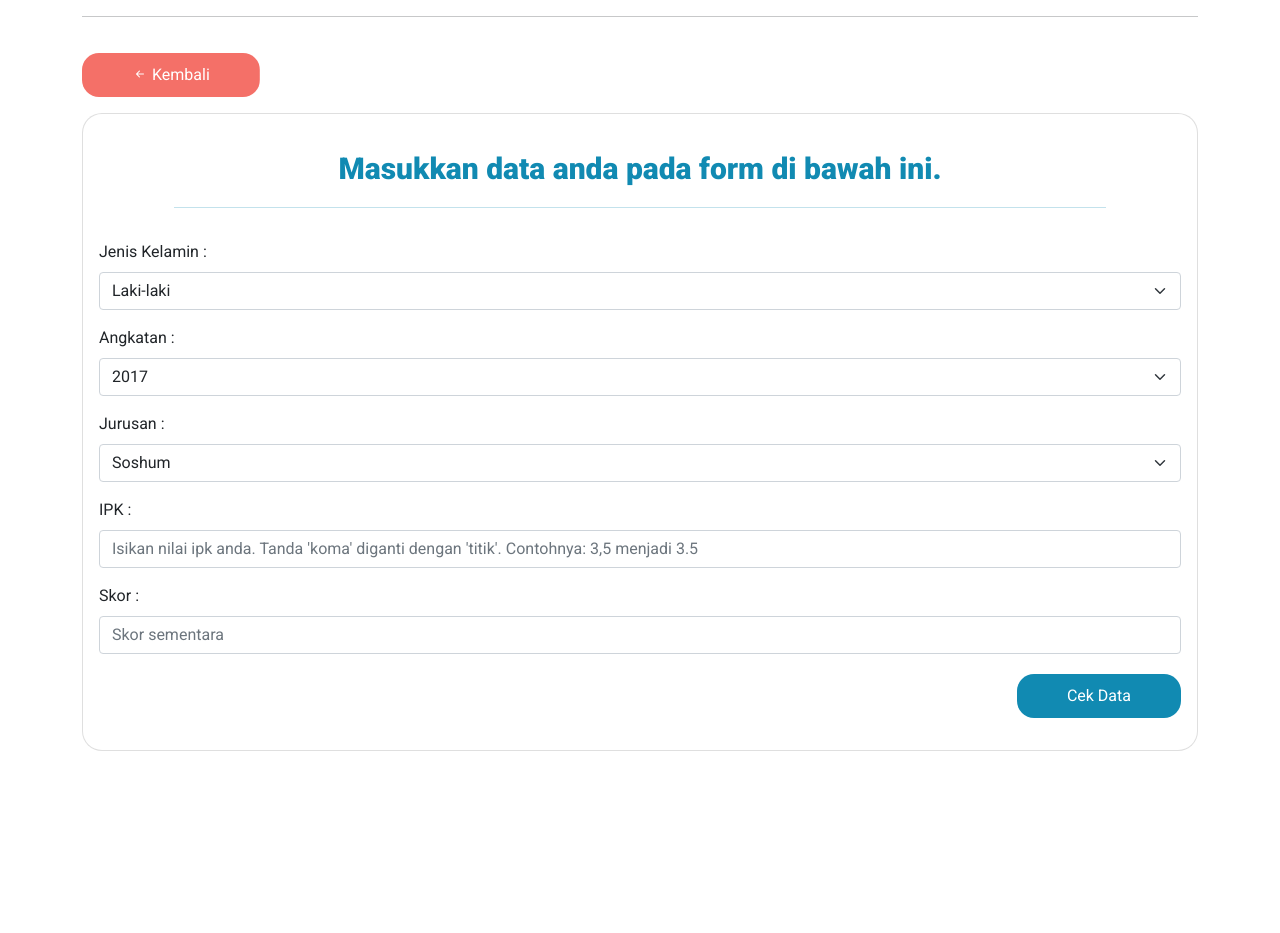
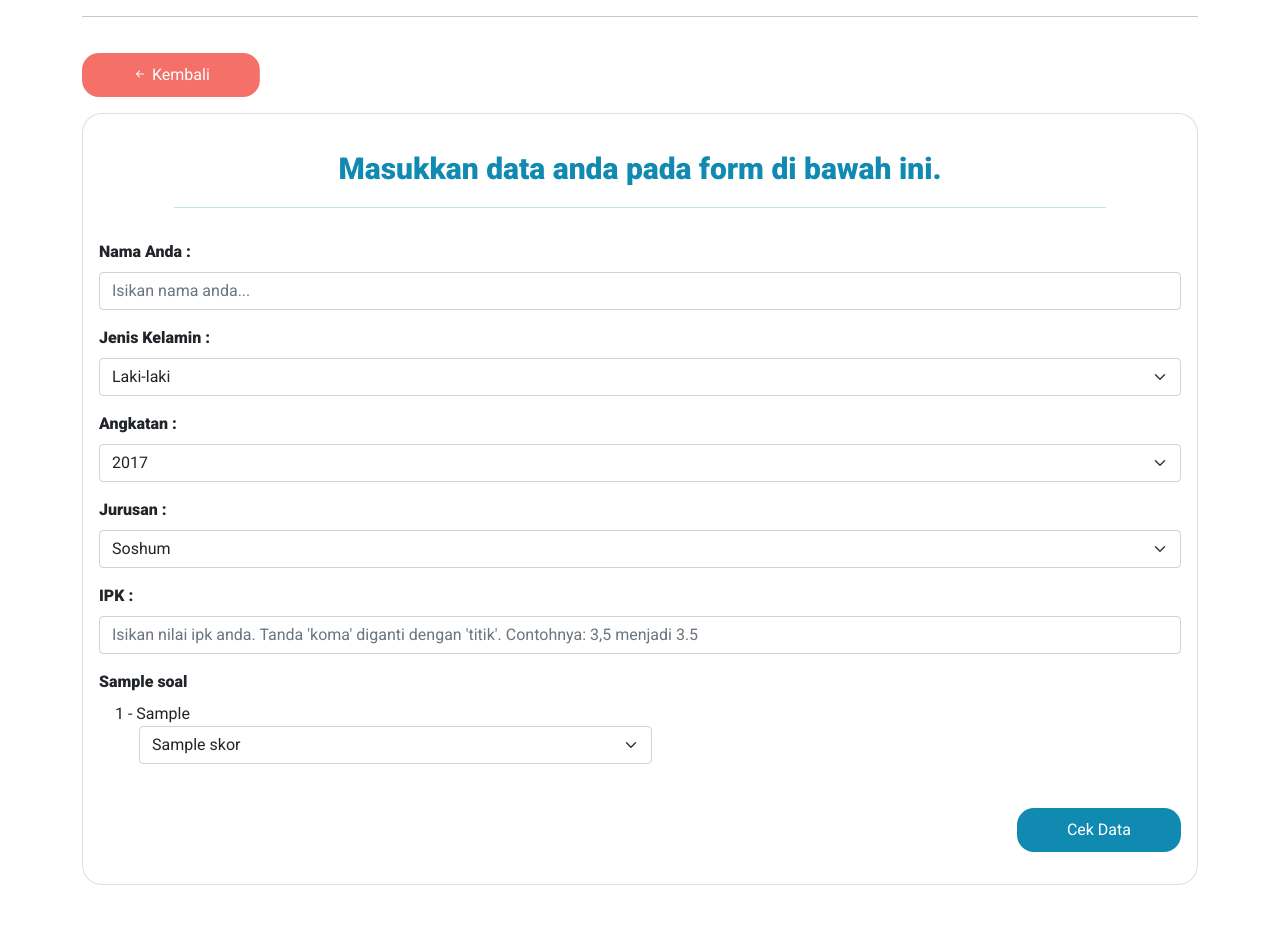
Before and after one commit to Mrtnis/naive_bayes_mahasiswa, a PHP site: page /klasifikasi_nb/user/form.php in a window 1280 px wide. Shown: the part 82-1015 px from the top of the page. Before the commit the page ends 833 px from the top, so only its background shows below. Run offline with PHP 8.4, Linux system fonts and the light colour scheme; tables that the repository leaves empty or names only in its code hold one stand-in row (values such as "Sample post").

Commit message:
add question for student

```diff
--- a/metode/index.php
+++ b/metode/index.php
@@ -33,7 +33,10 @@
         $angkatan = $_POST['angkatan'];
         $jurusan = $_POST['jurusan'];
         $ipk = $_POST['ipk'];
-        $skor = $_POST['skor'];
+        $skor = 0;
+        foreach ($_POST['skor'] as $cek_skor) {
+            $skor += $cek_skor;
+        }
 
         include_once 'cek.php';
 
--- a/template/user/style.css
+++ b/template/user/style.css
@@ -94,3 +94,7 @@
 .bg-sangat-paham {
   background-color: #ffcbf2;
 }
+.title-question,
+.form-label {
+  font-weight: 600;
+}
--- a/user/form.php
+++ b/user/form.php
@@ -19,6 +19,10 @@
               </div>
             </div>
             <form action="<?= $base_url ?>/user/result.php" method="post">
+              <div class="mb-3">
+                <label class="form-label">Nama Anda : </label>
+                <input class="form-control" type="text" placeholder="Isikan nama anda..." name="nama" required>
+              </div>
               <div class="mb-3">
                 <label class="form-label">Jenis Kelamin : </label>
                 <select class="form-select" name="jk" required>
@@ -46,9 +50,8 @@
                 <label class="form-label">IPK : </label>
                 <input class="form-control" type="double" placeholder="Isikan nilai ipk anda. Tanda 'koma' diganti dengan 'titik'. Contohnya: 3,5 menjadi 3.5" name="ipk" required>
               </div>
-              <div class="">
-                <label class="form-label">Skor : </label>
-                <input class="form-control" type="number" placeholder="Skor sementara" name="skor" required>
+              <div class="mb-3">
+                <?php include_once './soal.php'; ?>
               </div>
               <div class="mb-3 float-end">
                 <button class="btn-go-to-klik" type="submit" name="check">Cek Data</button>
--- a/user/index.php
+++ b/user/index.php
@@ -10,7 +10,7 @@
             Selamat Datang, <b class="bold-info">User</b>
           </div>
           <div class="information">
-            Silahkan klik tombol dibawah ini untuk mulai melakukan perhitungan klasifikasi anda.
+            Silahkan klik tombol dibawah ini untuk mulai memberikan pendapat anda mengenai perkuliahan secara daring.
           </div>
           <a class="btn btn-go-to-klik" href="<?= $base_url?>/user/form.php">Mulai <i class="bi bi-arrow-right-short"></i></a>
         </div>
--- /dev/null
+++ b/user/soal.php
@@ -0,0 +1,40 @@
+<?php
+
+  include_once '../koneksi/index.php';
+  include_once '../get_data/index.php';
+
+  $kategori_soal = getData('SELECT * FROM kategori_soal');
+  $nilai_skor = getData('SELECT * FROM skor');
+
+?>
+<!-- foreach kategori soal -->
+<?php foreach ($kategori_soal as $ktg) { ?>
+  <ul class="list-group list-group-flush mb-3"> <span class="title-question"><?= ucfirst($ktg['nama_kategori']) ?></span>
+    <!-- foreach soal by kategori -->
+    <?php
+      $ktg_soal = $ktg['id'];
+      $kalimat_soal = getData("SELECT * FROM soal WHERE id_kategori=$ktg_soal");
+      $nomor = 1;
+      foreach ($kalimat_soal as $soal) {
+    ?>
+      <li class="list-group-item list-group-item-action"><?= $nomor ?> - <?= ucfirst($soal['soal']) ?>
+        <div class="row">
+          <div class="col-md-6 ms-4">
+            <select class="form-select" name="skor[]" required>
+              <!-- foreach skor -->
+              <?php foreach ($nilai_skor as $skor) { ?>
+                <option value="<?= $skor['nilai_skor'] ?>"><?= ucfirst($skor['nama_skor']) ?></option>
+              <?php } ?>
+              <!-- end foreach skor -->
+            </select>
+          </div>
+        </div>
+      </li>
+    <?php
+      $nomor++;
+      }
+    ?>
+  </ul>
+  <!-- end foreach soal -->
+<?php } ?>
+<!-- end foreach kategori -->
```
